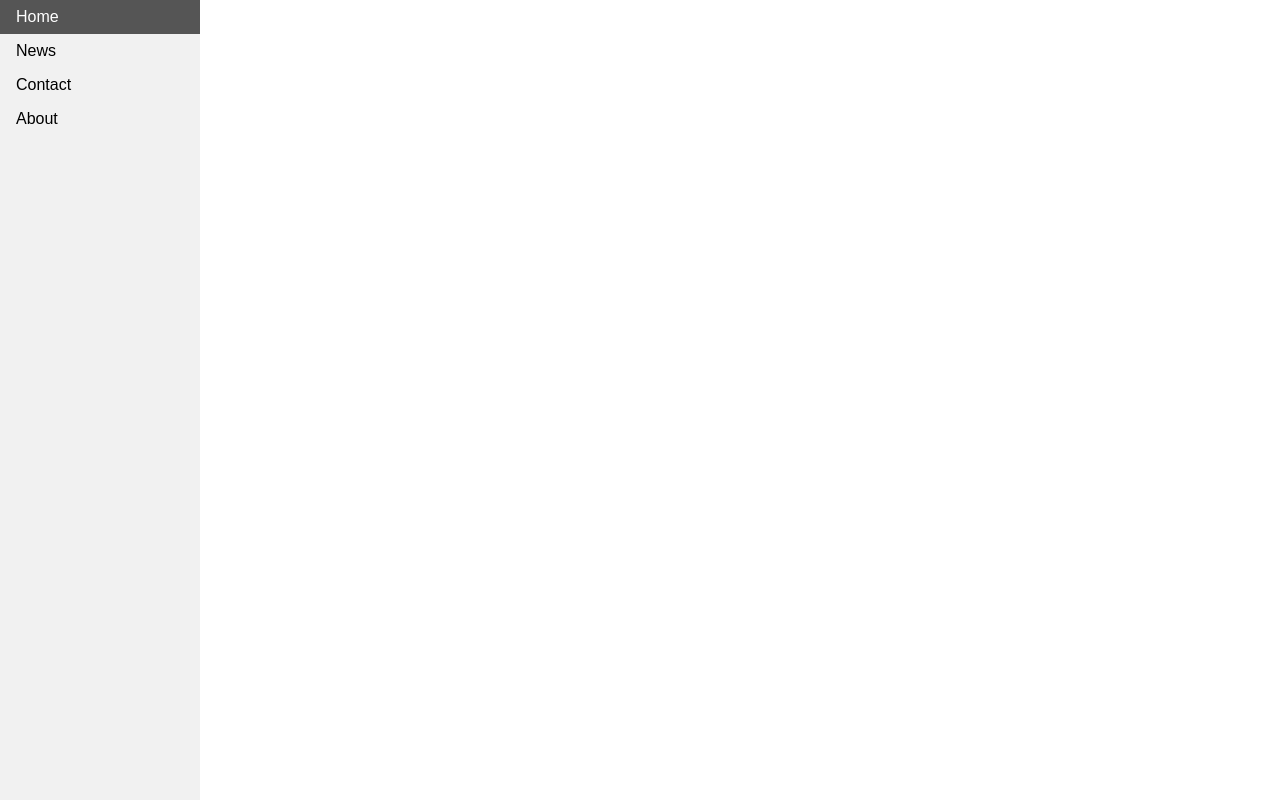
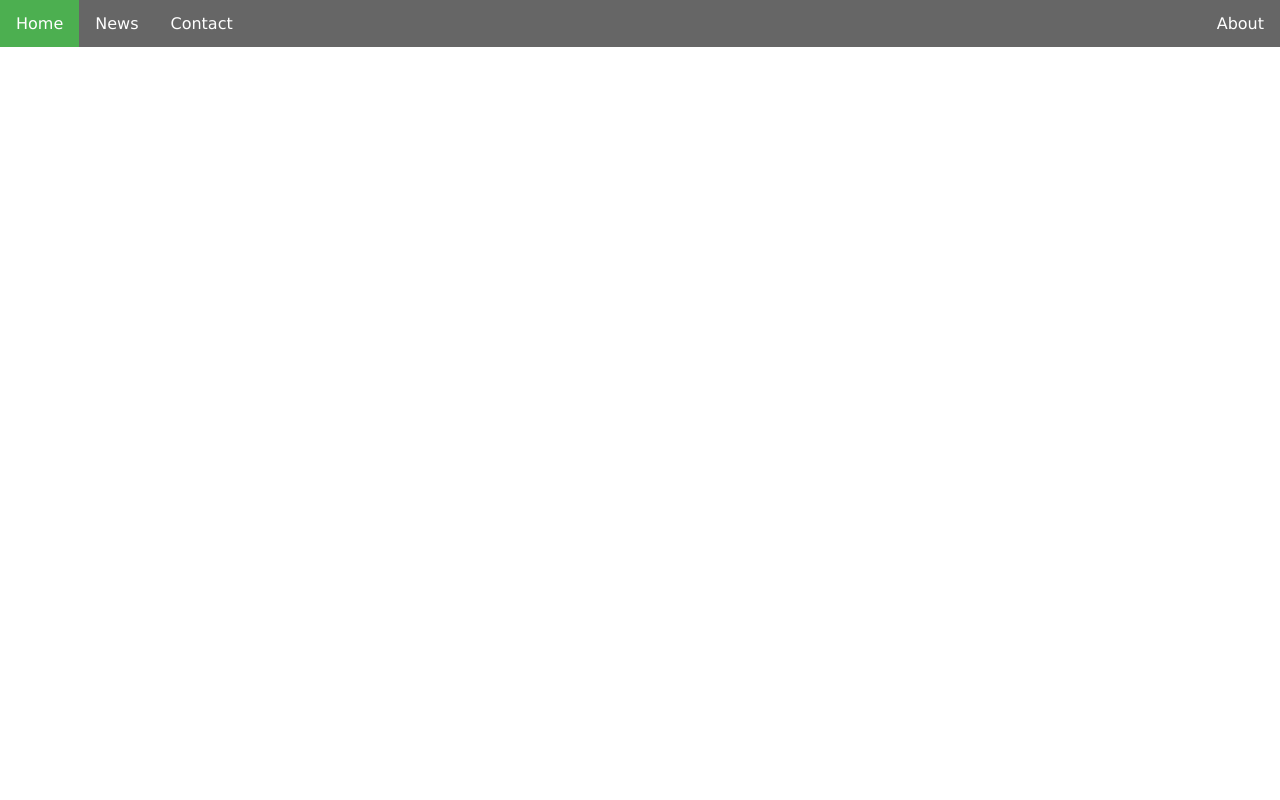
Before and after one commit to b159732000/css_learning, a plain HTML site: page index.html in a window 1280 px wide. Drawn offline with Linux system fonts and the light colour scheme.

Commit message:
Horizontal Navigation Bar

```diff
--- a/css/main.css
+++ b/css/main.css
@@ -1,35 +1,43 @@
-* {
-    font-family: sans-serif;
-}
-
 body {
     margin: 0;
+    font-family: "Verdana", "Arial", "sans-serif";
 }
 
 ul {
     list-style-type: none;
+    background-color: #666666;
+    overflow: hidden;
     margin: 0px;
-    padding: 0px;
-    width: 200px;
-    height: 100%;
-    position: fixed;
-    background-color: #f1f1f1;
-    text-align: left;
+    padding: 0;
+    position: sticky;
+    width: 100%;
+    top: 0;
+}
+
+li {
+    float: left;
 }
 
 li a {
     display: block;
-    color: #000;
-    padding: 8px 16px;
+    padding: 14px 16px;
+    color: white;
     text-decoration: none;
+    text-align: center;
 }
 
-li a:hover {
-    background-color: #555;
-    color: white;
+li a.active {
+    background-color: #4caf50;
 }
 
-.active {
-    background-color: #4CAF50;
-    color: white;
+li a:hover:not(.active) {
+    background-color: #000000;
 }
+
+ul li:last-child {
+    float: right;
+}
+
+h1 {
+
+}
--- a/index.html
+++ b/index.html
@@ -9,8 +9,10 @@
 
   <body>
 
+
+
     <ul>
-        <li><a href="https://google.com">Home</a></li>
+        <li><a href="https://google.com" class="active">Home</a></li>
         <li><a href="https://google.com">News</a></li>
         <li><a href="https://google.com">Contact</a></li>
         <li><a href="https://google.com">About</a></li>
```
